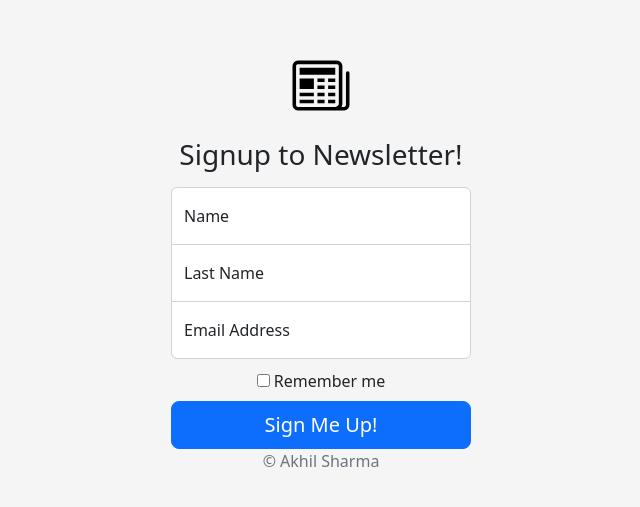
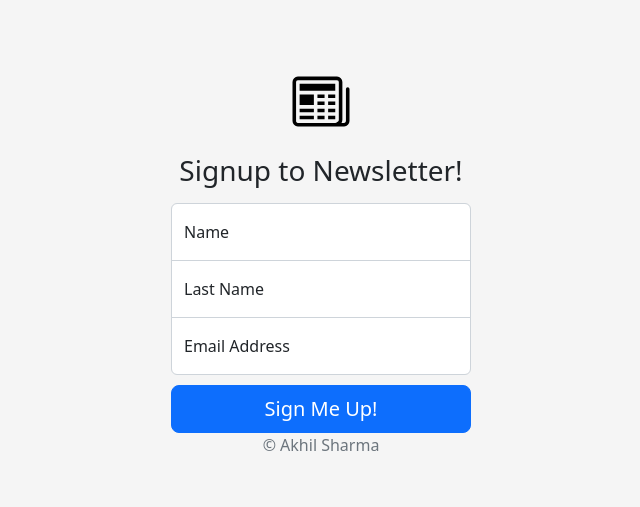
Before and after one commit to aAkHilsharma/newsletter-signup, a website: page signup.html in a window 1280 px wide. Shown: the part 127-634 px from the top of the page, without its empty margins (319-959 px from the left). Drawn offline with nearby package versions, Linux system fonts and the light colour scheme.

Commit message:
small refactor

```diff
--- a/signup.html
+++ b/signup.html
@@ -146,12 +146,6 @@
           />
           <label for="floatingPassword">Email Address</label>
         </div>
-
-        <div class="checkbox mb-2">
-          <label>
-            <input type="checkbox" value="remember-me" /> Remember me
-          </label>
-        </div>
         <button class="w-100 btn btn-lg btn-primary" type="submit">
           Sign Me Up!
         </button>
```
